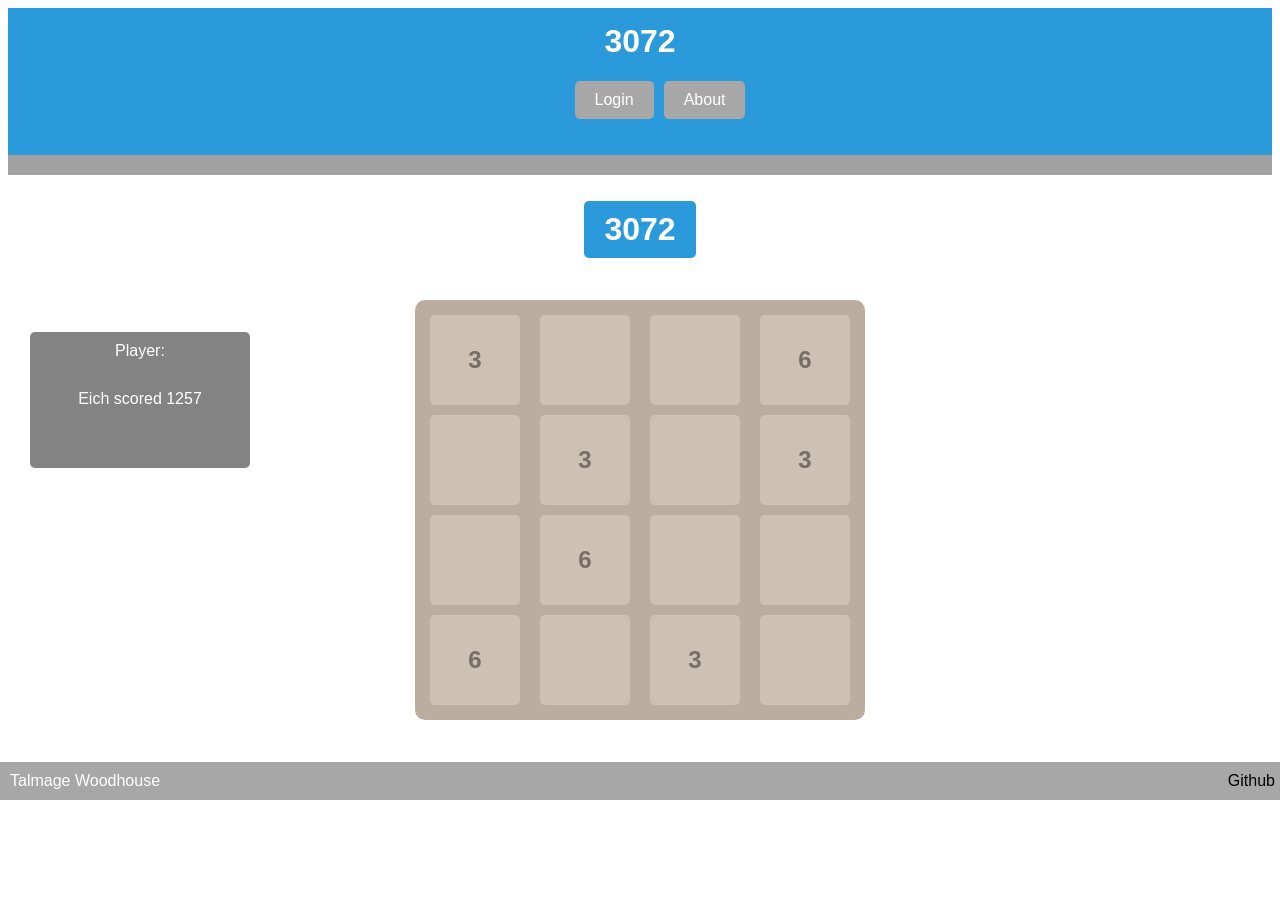
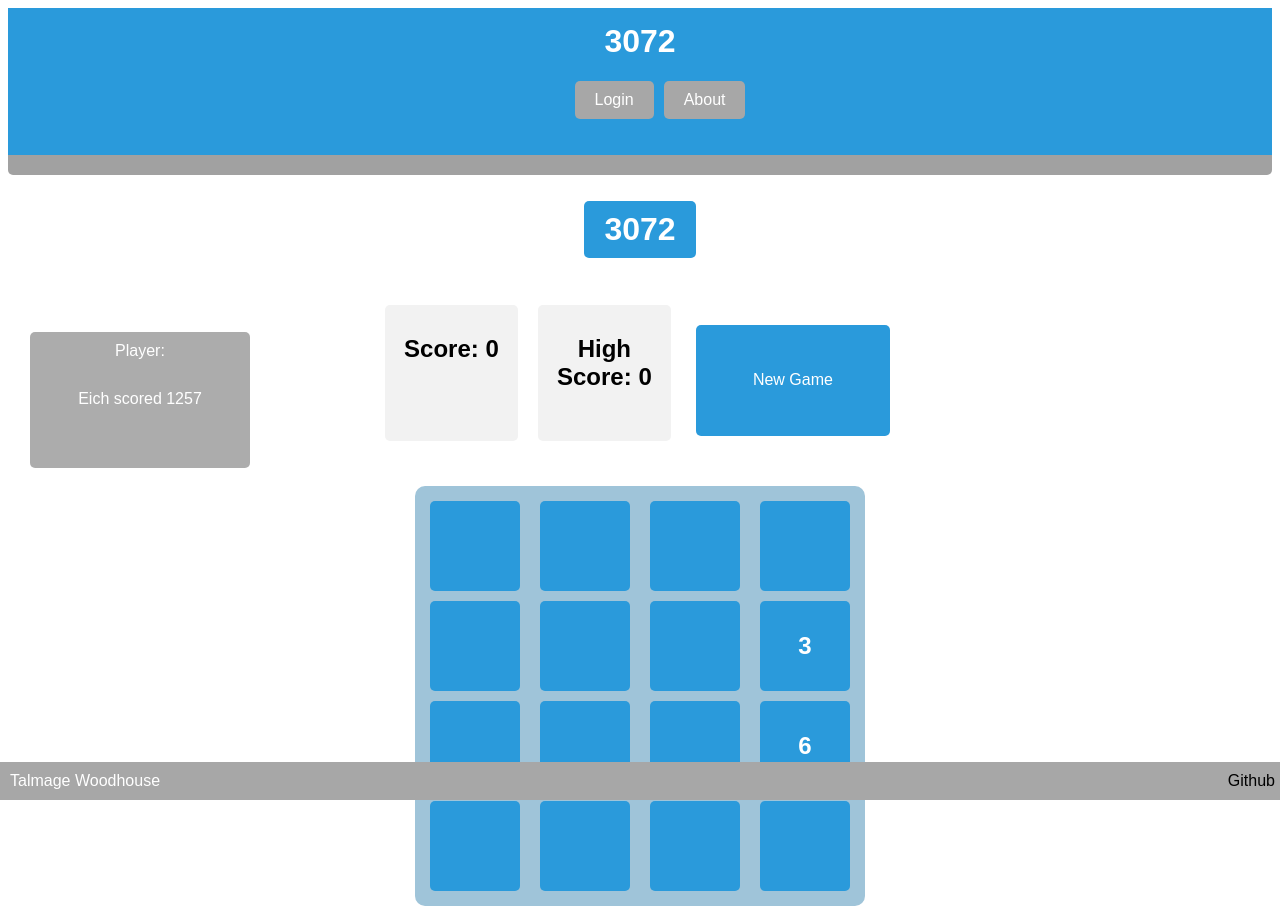
Before and after one commit to TalmageWoodhouse/startup, a React (Vite) app: page /play in a window 1280 px wide. Before the commit the page ends 800 px from the top, so only its background shows below. Built offline with nearby package versions, Linux system fonts and the light colour scheme.

Commit message:
finished the react for my game

```diff
--- a/src/app.css
+++ b/src/app.css
@@ -18,6 +18,7 @@
 header {
   border-bottom: 20px rgb(161, 161, 161) solid;
   width: 100%;
+  border-radius: 5px;
 }
 
 .nav-item {
--- a/src/play/board.css
+++ b/src/play/board.css
@@ -1,15 +1,51 @@
+.game-container {
+  text-align: center;
+}
+
+.score-board {
+  display: flex;
+  justify-content: space-between;
+  gap: 20px;
+  margin-bottom: 20px;
+}
+
+.score-box {
+  background-color: #f2f2f2;
+  padding: 10px;
+  border-radius: 5px;
+  width: 150px;
+}
+
+.new-game-btn {
+  margin-top: 20px;
+  padding: 10px 20px;
+  font-size: 16px;
+  background-color: rgb(42, 154, 219);
+  color: white;
+  border: none;
+  border-radius: 5px;
+  cursor: pointer;
+}
+
+.new-game-btn:hover {
+  background-color: #657077;
+}
+
 .board {
   display: flex;
-  gap: 10px; /* Space between columns */
-  background-color: #bbada0;
+  gap: 10px;
+  background-color: rgb(159, 196, 217);
+
   padding: 10px;
   border-radius: 10px;
+  margin: auto;
+  width: fit-content;
 }
 
 .column {
   display: flex;
   flex-direction: column;
-  gap: 10px; /* Space between squares */
+  gap: 10px;
 }
 
 .square {
@@ -21,15 +57,50 @@
   font-size: 24px;
   font-weight: bold;
   border-radius: 5px;
-  background-color: #cdc1b4;
-  color: #776e65;
-  text-align: center;
+  background-color: rgb(42, 154, 219);
+  color: #ffffff;
 }
 
-.square[data-value="2"] {
-  background-color: #eee4da;
+.square[data-value="3"] {
+  background-color: #dae1ee;
 }
 
-.square[data-value="4"] {
-  background-color: #ede0c8;
+.square[data-value="6"] {
+  background-color: #c8d7ed;
 }
+
+.square[data-value="12"] {
+  background-color: #64b5f6; /* Pastel blue */
+}
+
+.square[data-value="24"] {
+  background-color: #42a5f5; /* Medium baby blue */
+}
+
+.square[data-value="48"] {
+  background-color: #2196f3; /* Vibrant baby blue */
+}
+
+.square[data-value="96"] {
+  background-color: #1e88e5; /* Deeper baby blue */
+}
+
+/* Responsive Design */
+@media (max-width: 600px) {
+  .square {
+    width: 60px;
+    height: 30px;
+    font-size: 20px;
+  }
+
+  .score-box,
+  .high-score-box {
+    font-size: 16px;
+    padding: 8px 16px;
+  }
+
+  .new-game-btn {
+    font-size: 14px;
+    padding: 8px 12px;
+  }
+}
--- a/src/play/board.jsx
+++ b/src/play/board.jsx
@@ -1,22 +1,73 @@
-import React, { useState } from "react";
+import React, { useState, useEffect } from "react";
 import "./board.css";
 
 export function Board() {
-  const [grid, setGrid] = useState([
-    [3, 0, 0, 6], // Column 1
-    [0, 3, 6, 0], // Column 2
-    [0, 0, 0, 3], // Column 3
-    [6, 3, 0, 0], // Column 4
-  ]);
+  const [grid, setGrid] = useState(generateInitialGrid()); // initialize grid
+  const [score, setScore] = useState(0);
+  const [highScore, setHighScore] = useState(
+    localStorage.getItem("highScore") || 0
+  );
+
+  // Handle keydown events for movement
+  useEffect(() => {
+    function handleKeyDown(event) {
+      let newGrid;
+      switch (event.key) {
+        case "ArrowUp":
+          newGrid = moveTiles(grid, "up");
+          break;
+        case "ArrowDown":
+          newGrid = moveTiles(grid, "down");
+          break;
+        case "ArrowLeft":
+          newGrid = moveTiles(grid, "left");
+          break;
+        case "ArrowRight":
+          newGrid = moveTiles(grid, "right");
+          break;
+        default:
+          return;
+      }
+
+      if (JSON.stringify(newGrid) !== JSON.stringify(grid)) {
+        addNewTile(newGrid, setGrid); // add new tile after movement
+        newScore = calculateScore(newGrid);
+        setScore(newScore);
+        if (newScore > highScore) {
+          setHighScore(newScore);
+          localStorage.setItem("highScore", newScore); //store highschore
+        }
+      }
+    }
+
+    window.addEventListener("keydown", handleKeyDown);
+    return () => window.removeEventListener("keydown", handleKeyDown);
+  }, [grid, score, highScore]);
+
+  function resetGame() {
+    setGrid(generateInitioalGrid()); //reset the grid
+    setScore(0); //reset the score
+  }
 
   return (
-    <div>
+    <div className="game-container">
       <h1>3072</h1>
+      <div className="score-board">
+        <div className="score-box">
+          <h2>Score: {score}</h2>
+        </div>
+        <div className="score-box">
+          <h2>High Score: {highScore}</h2>
+        </div>
+        <button onClick={resetGame} className="new-game-btn">
+          New Game
+        </button>
+      </div>
       <div className="board">
         {grid.map((columnValues, colIndex) => (
           <div key={colIndex} className="column">
             {columnValues.map((value, rowIndex) => (
-              <div key={rowIndex} className="square" data-value={value}>
+              <div key={rowIndex} className="square">
                 {value || ""}
               </div>
             ))}
@@ -26,3 +77,81 @@ export function Board() {
     </div>
   );
 }
+
+// Function to generate initial grid
+function generateInitialGrid() {
+  let grid = Array(4)
+    .fill(0)
+    .map(() => Array(4).fill(0)); // initialize grid with zeros
+  addNewTile(grid);
+  addNewTile(grid);
+  return grid;
+}
+
+// Function to add a new tile
+function addNewTile(grid, setGrid) {
+  let emptyCells = [];
+  grid.forEach((col, c) =>
+    col.forEach((num, r) => {
+      if (num === 0) emptyCells.push({ c, r });
+    })
+  );
+
+  if (emptyCells.length === 0) return; // No space left
+
+  let { c, r } = emptyCells[Math.floor(Math.random() * emptyCells.length)];
+  grid[c][r] = Math.random() < 0.9 ? 3 : 6; // 90% chance for 3, 10% for 6
+
+  if (setGrid !== undefined) {
+    setGrid([...grid]); // Update the grid state
+  }
+}
+
+function shiftAndMerge(line, isForward) {
+  let filtered = line.filter((num) => num !== 0); // Remove empty spaces
+  if (!isForward) filtered.reverse(); // Handle right/down movements
+
+  for (let i = 0; i < filtered.length - 1; i++) {
+    if (filtered[i] === filtered[i + 1]) {
+      filtered[i] *= 2; // Merge tiles
+      filtered[i + 1] = 0; // Mark merged tile as empty
+    }
+  }
+
+  filtered = filtered.filter((num) => num !== 0); // Remove zeros from merging
+  while (filtered.length < 4) filtered.push(0); // Fill empty spaces
+
+  return isForward ? filtered : filtered.reverse();
+}
+
+function moveTiles(grid, direction) {
+  let newGrid = [...grid.map((col) => [...col])];
+
+  if (direction === "left" || direction === "right") {
+    for (let r = 0; r < 4; r++) {
+      let row = newGrid.map((col) => col[r]); // Extract row
+      row = shiftAndMerge(row, direction === "left");
+      for (let c = 0; c < 4; c++) {
+        newGrid[c][r] = row[c];
+      }
+    }
+  } else if (direction === "up" || direction === "down") {
+    for (let c = 0; c < 4; c++) {
+      let column = newGrid[c]; // Extract column
+      column = shiftAndMerge(column, direction === "up");
+      newGrid[c] = column;
+    }
+  }
+
+  return newGrid;
+}
+
+function calculateScore(grid) {
+  let totalScore = 0;
+  grid.forEach((col) => {
+    col.forEach((num) => {
+      totalScore += num;
+    });
+  });
+  return totalScore;
+}
--- a/src/play/players.css
+++ b/src/play/players.css
@@ -3,11 +3,11 @@
   left: 30px; /* Distance from the left side of the screen */
   top: 50%; /* Centers vertically */
   transform: translateY(-50%); /* Adjusts for centering */
-  background-color: rgba(
-    101,
-    101,
-    101,
-    0.8
+  background-color: rgb(
+    161,
+    161,
+    161,
+    0.875
   ); /* Dark background for visibility */
   color: white;
   padding: 10px;
```
Also changed, not shown: src/play/game.jsx (added).
